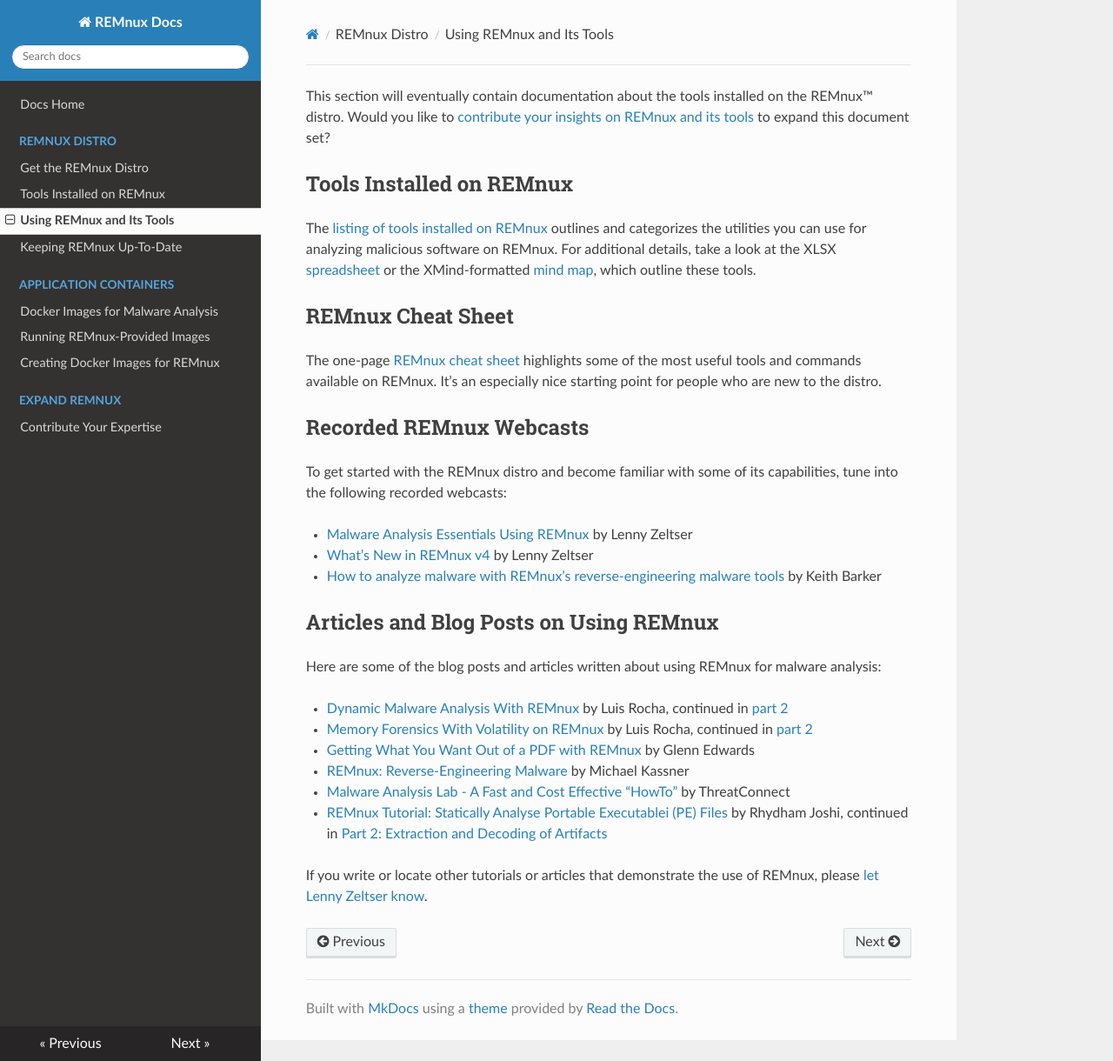
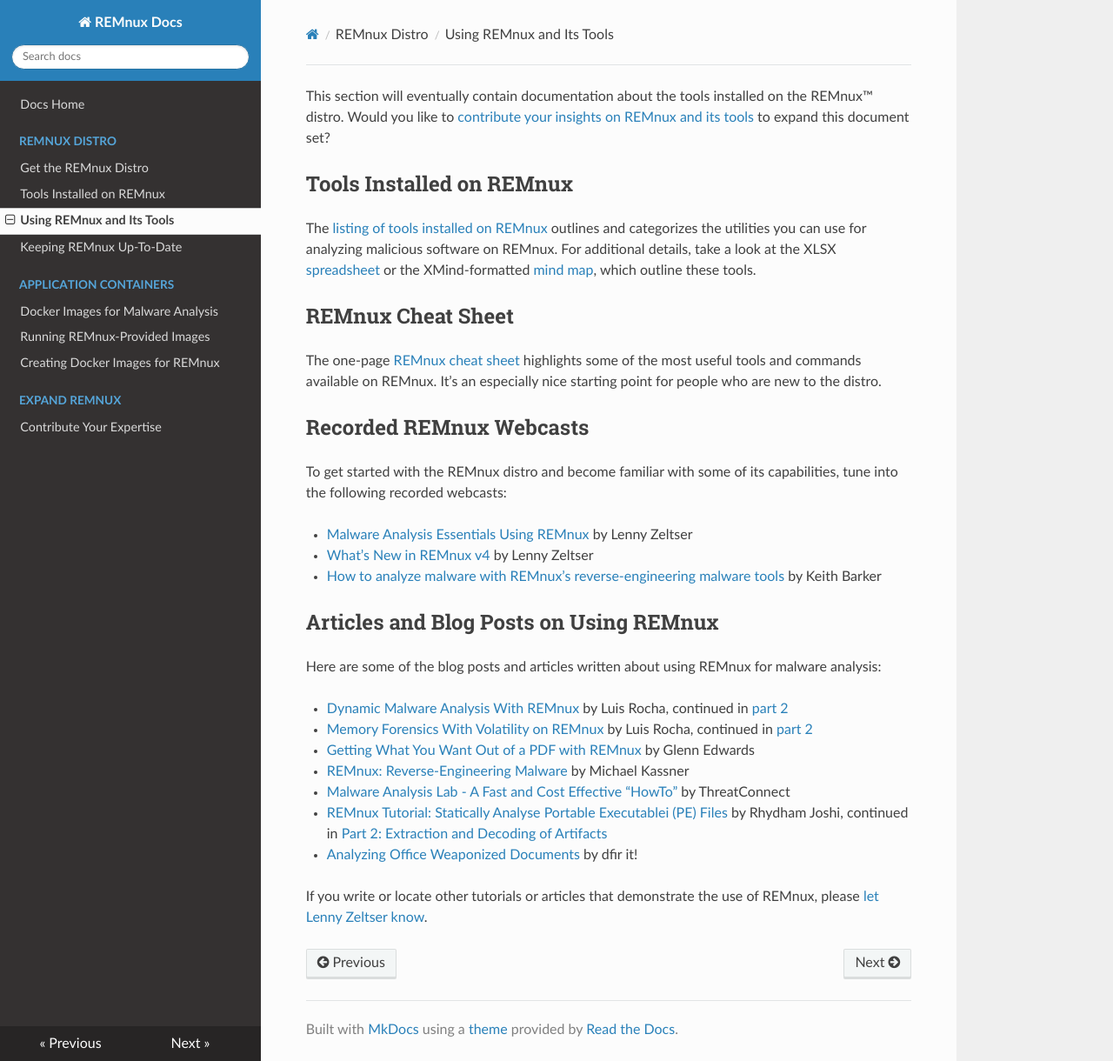
Before and after one commit to wzod/docs, an MkDocs documentation site: the page built from source/distro/use.md, in a window 1280 px wide and 1220 px high. Shown: the whole window at 87% size. Built offline with MkDocs 1.6.1, drawn with Linux system fonts in a browser that asks for light colours; nearby versions of some CDN libraries; old or Windows-style settings are respelled for this version of MkDocs.

Commit message:
Added a link to an article about analyzing Office docs.

```diff
--- a/source/distro/use.md
+++ b/source/distro/use.md
@@ -26,5 +26,6 @@
 - [REMnux: Reverse-Engineering Malware](http://www.techrepublic.com/blog/it-security/remnux-reverse-engineering-malware/) by Michael Kassner
 - [Malware Analysis Lab - A Fast and Cost Effective "HowTo"](http://www.cybersquared.com/2012/06/malware-analysis-lab-a-fast-and-cost-effective-howto/) by ThreatConnect
 - [REMnux Tutorial: Statically Analyse Portable Executablei (PE) Files](http://www.slideshare.net/RhydhamJoshi/remnux-tutorial1-statically-analyse-portable-executablepe-files) by Rhydham Joshi, continued in [Part 2: Extraction and Decoding of Artifacts](http://www.slideshare.net/RhydhamJoshi/remnux-tutorial2-extraction-and-decoding-of-artifacts)
+- [Analyzing Office Weaponized Documents](https://dfir.it/blog/2015/06/17/analysts-handbook-analyzing-weaponized-documents/) by dfir it!
 
 If you write or locate other tutorials or articles that demonstrate the use of REMnux, please [let Lenny Zeltser know](https://zeltser.com/contact/).
```
